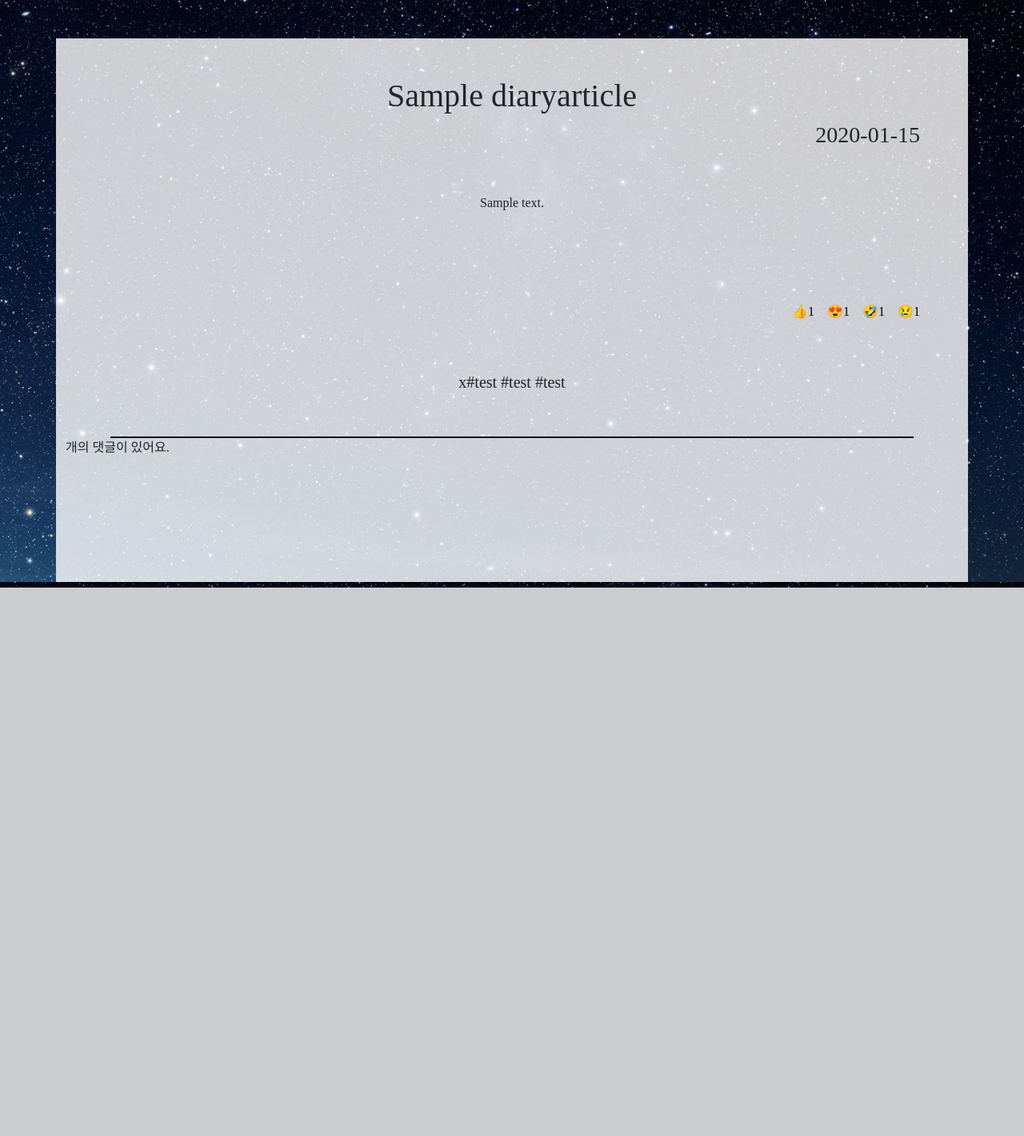
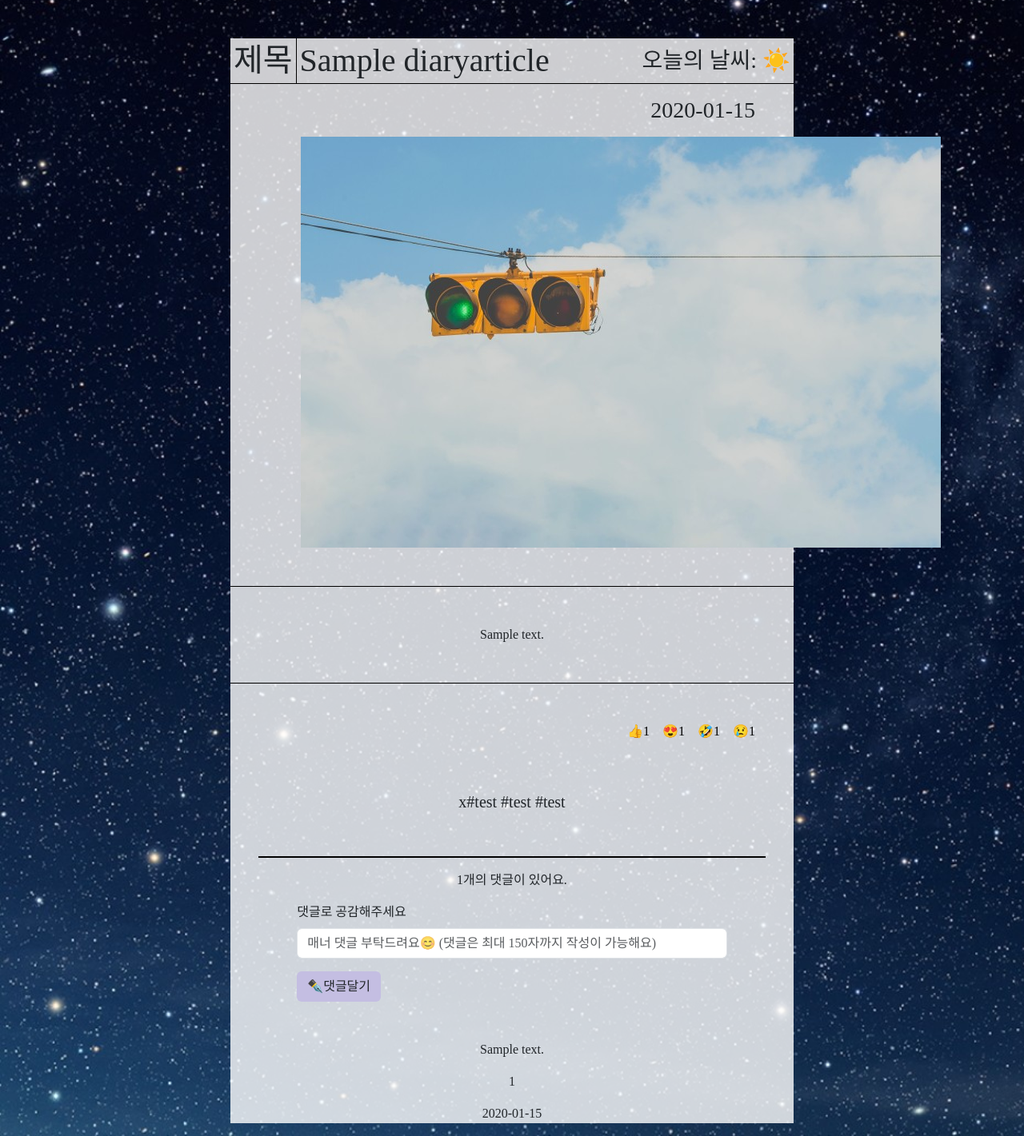
Before and after one commit to kklee0930/Today_Diary, a Django app: page /detail/1/ in a window 1280 px wide. Shown: the part 65-1486 px from the top of the page at 80% size. Before the commit the page ends 800 px from the top, so only its background shows below. Run offline with Django 3.2, Linux system fonts and the light colour scheme; tables that the repository leaves empty hold one stand-in row (values such as "Sample post"); some libraries are stand-ins or nearby versions; some web fonts are replaced.

Commit message:
F: article 이미지 추가 작업 / B: article 댓글 가져오기 작업

```diff
--- a/accounts/models.py
+++ b/accounts/models.py
@@ -4,4 +4,4 @@ from django.contrib.auth.models import AbstractUser
 # Create your models here.
 class User(AbstractUser):
     name = models.CharField(max_length=20)
-    birthdate = models.DateField()
+    birthdate = models.DateField(null=True)
--- a/articles/forms.py
+++ b/articles/forms.py
@@ -44,23 +44,24 @@ class CommentForm(ModelForm):
     class Meta:
         model = Comments
         fields = [
-            'author',
+            # 'author',
             'comment',
-            'likes',
+            # 'likes',
             # 'comment_created_date',
             # 'comment_updated_date'
         ]
         labels = {
-            'author': '👤작성자',
-            'comment': '📜댓글내용',
-            'likes': '👍좋아요',
+            # 'author': '👤작성자',
+            'comment': '댓글로 공감해주세요',
+            # 'likes': '👍좋아요',
             # 'comment_created_date': '📆작성일',
             # 'comment_updated_date': '수정일',
         }
         widgets = {
             'comment': forms.TextInput(
                 attrs={
-                'placeholder': '매너 댓글 부탁드려요😊',
+                    # 'class': 'p-2',
+                    'placeholder': '매너 댓글 부탁드려요😊 (댓글은 최대 150자까지 작성이 가능해요)',
                 }
             ),
         }
--- a/articles/models.py
+++ b/articles/models.py
@@ -4,6 +4,7 @@ from imagekit.processors import Thumbnail
 from django.conf import settings
 # Create your models here.
 class DiaryArticle(models.Model):
+    # article_id = models.BigAutoField(primary_key=True, default=1)
     title = models.CharField(max_length=50)
     content = models.TextField(max_length=1000)
     # saved to 'MEDIA_ROOT/images'
@@ -23,8 +24,9 @@ class DiaryArticle(models.Model):
     hits = models.PositiveIntegerField(default=0, verbose_name='조회수')
 
 class Comments(models.Model):
+    # comment_id = models.ForeignKey(DiaryArticle, related_name='article', on_delete=models.CASCADE, db_column='comment_id')
     author = models.ForeignKey(settings.AUTH_USER_MODEL, on_delete=models.CASCADE)
-    diary_article = models.ForeignKey(DiaryArticle, on_delete=models.CASCADE)
+    diary_article = models.ForeignKey(DiaryArticle, on_delete=models.CASCADE, blank=True, null=True)
     comment = models.TextField(max_length=150)
     likes = models.PositiveIntegerField(default=0, verbose_name='공감')
     comment_created_date = models.DateTimeField(auto_now_add=True)
--- a/articles/templates/articles/detail.html
+++ b/articles/templates/articles/detail.html
@@ -3,30 +3,40 @@
 {% load django_bootstrap5 %}
 {% block content %}
   <link rel="stylesheet" href="{% static 'css/detail.css' %}">
-      <div class="wrapper container mt-5">
-        <div class="title text-center pt-5">
-          <h1>{{ diary_article.title }}</h1>
+      <div class="wrapper mt-5">
+        <div class="title-box d-flex">
+          <h1 class="title-h1 p-1">제목</h1>
+          <div class="d-flex flex-grow-1 justify-content-between">
+              <h1 class="article-title p-1">{{ diary_article.title }}</h1>
+              <h3 class="weather-title p-1">오늘의 날씨: ☀️</h3>
+          </div>
         </div>
 
         {% comment %} <h2>게시물번호:
           {{ diary_article.pk }}</h2> {% endcomment %}
 
-        <h3 class="text-end px-5">
+        <h3 class="text-end px-5 my-3">
           {{ diary_article.created_date | date:"Y-m-d" }}</h3>
 
           {% if diary_article.image.url == True %}
-            <img src="{{ diary_article.image.url }}" alt="">
+              <img src="{{ diary_article.image.url }}" alt="">
+          {% else %}
+            <div class="img-div w-75 m-auto text-center">
+              <img src="{% static 'images/dummy_img.jpg' %}" alt="">
+            </div>
           {% endif %}
 
-          {% if diary_article.content.count >= 15 %}
-          <p class="px-5 p-5">
-            {{ diary_article.content | safe }}
-          </p>
-          {% else %}
-            <p class="text-center p-5">
+          <div class="diary-content mt-5">
+            {% if diary_article.content.count >= 20 %}
+            <div class="px-5 p-5">
               {{ diary_article.content | safe }}
-            </p>
-          {% endif %}
+            </div>
+            {% else %}
+            <div class="text-center p-5">
+              {{ diary_article.content | safe }}
+            </div>
+            {% endif %}
+          </div>
 
         <p class="text-end px-5 py-5">
           <a class="emotion text-decoration-none" href="">👍{{ diary_article.likes }}&nbsp;&nbsp;&nbsp;</a>
@@ -36,15 +46,25 @@
         </p>
         <h5 class="text-center pb-5">
           {{ diary_article.hashtag }}#test #test #test</h5>
-        <div class="divider container"></div>
-        <div class="comment-div">
-          {% if comments == False %}
+        <div class="divider container mb-3"></div>
+        <div class="comment-div text-center">
+          {% if comments.count == 0 %}
             <p>댓글이 없습니다.</p>
-            {% else %}
-            <p>{{ comments.counts }}개의 댓글이 있어요.</p>
+          {% else %}
+            <p>{{ comments.count }}개의 댓글이 있어요.</p>
           {% endif %}
+        </div>
+        <form class="container comment-form px-5">
+          {% csrf_token %}
+          {% bootstrap_form form %} {% bootstrap_button button_type="submit" button_class="comment-btn" content="✒️댓글달기" %}
+        </form>
 
-
+        <div class="container text-center mt-5">
+          {% for comment in comments %}
+              <p>{{ comment.comment }}</p>
+              <p>{{ comment.likes }}</p>
+              <p>{{ comment.comment_created_date | date:"Y-m-d" }}</p>
+          {% endfor %}
         </div>
       </div>
 
--- a/articles/urls.py
+++ b/articles/urls.py
@@ -6,6 +6,6 @@ app_name = 'articles'
 urlpatterns = [
     path('', views.index, name='index'),
     path('creatediary/', views.create_diary, name='create_diary'),
-    path('detail/<int:pk>/', views.detail, name='detail'),
+    path('detail/<int:article_id>/', views.detail, name='detail'),
 
 ]
--- a/articles/views.py
+++ b/articles/views.py
@@ -38,25 +38,25 @@ def create_diary(request):
 
     return render(request, 'articles/creatediary.html', context) # 이슈 발생시 다시 돌아가기
 
-def detail(request, pk):
-    diary_article = DiaryArticle.objects.get(pk=pk)
+def detail(request, article_id):
+    diary_article = DiaryArticle.objects.get(id=article_id)
+    comments = diary_article.comments_set.all()
     comment_form = CommentForm()
     diary_article.hits += 1
 
-    try:
-        comments = Comments.objects.get(pk=pk)
-        context = {
-        'diary_article': diary_article,
-        'comment_form': comment_form,
-        'comments': comments,
-        }
-        return render(request, 'articles/detail.html', context)
+    # try:
+    context = {
+    'diary_article': diary_article,
+    'form': comment_form,
+    'comments': comments,
+    }
+    return render(request, 'articles/detail.html', context)
 
-    except:
-        comments = False
-        context = {
-            'diary_article': diary_article,
-            'comment_form': comment_form,
-            'comments': comments,
-        }
-        return render(request, 'articles/detail.html', context)
+    # except:
+    #     comments = False
+    #     context = {
+    #         'diary_article': diary_article,
+    #         'form': comment_form,
+    #         'comments': comments,
+    #     }
+    #     return render(request, 'articles/detail.html', context)
--- a/static/css/detail.css
+++ b/static/css/detail.css
@@ -1,13 +1,29 @@
 .wrapper {
     background-color: rgb(255,255,255, 0.8);
     min-height: 85vh;
-    width: 100%;
+    width: 55%;
+    margin: 0 auto;
     /* margin-right: auto;
     margin-left: auto; */
     /* margin-top: 5%; */
     /* display: inline-block; */
     /* text-align: center; */
 
+}
+.title-box {
+    border-bottom: 1.6px solid black !important;
+    /* padding: 0px !important; */
+}
+.title-h1{
+    margin-bottom: 0px !important;
+    border-right: 1.6px solid black;
+    /* padding: 3px; */
+}
+.article-title {
+    margin-bottom: 0px !important;
+}
+.weather-title {
+    margin: auto 0;
 }
 .emotion {
     color: black !important;
@@ -16,3 +32,17 @@
     width: 90% !important;
     border: 1px solid black !important;
 }
+.comment-form {
+    width: 90% !important;
+}
+.comment-btn {
+    background-color: #c4bee2 !important;
+
+}
+.comment-btn:hover {
+    box-shadow: 0 0 20px #6f5f90;
+}
+.diary-content {
+    border-top: 1.6px solid black;
+    border-bottom: 1.6px solid black;
+}
```
Also changed, not shown: accounts/migrations/0002_alter_user_birthdate.py (added), articles/migrations/0004_comments_diary_article.py (added), static/images/dummy_img.jpg (added).
